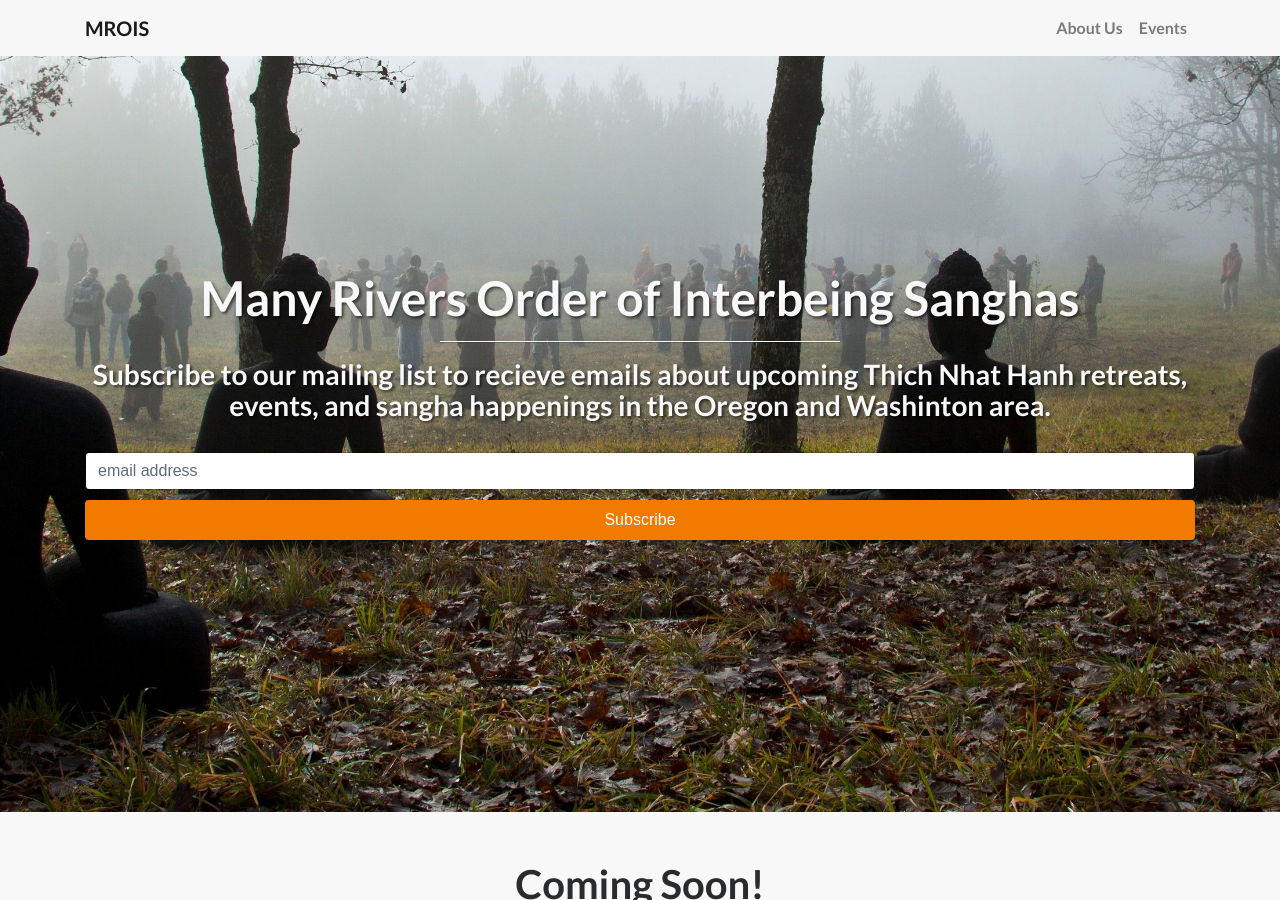
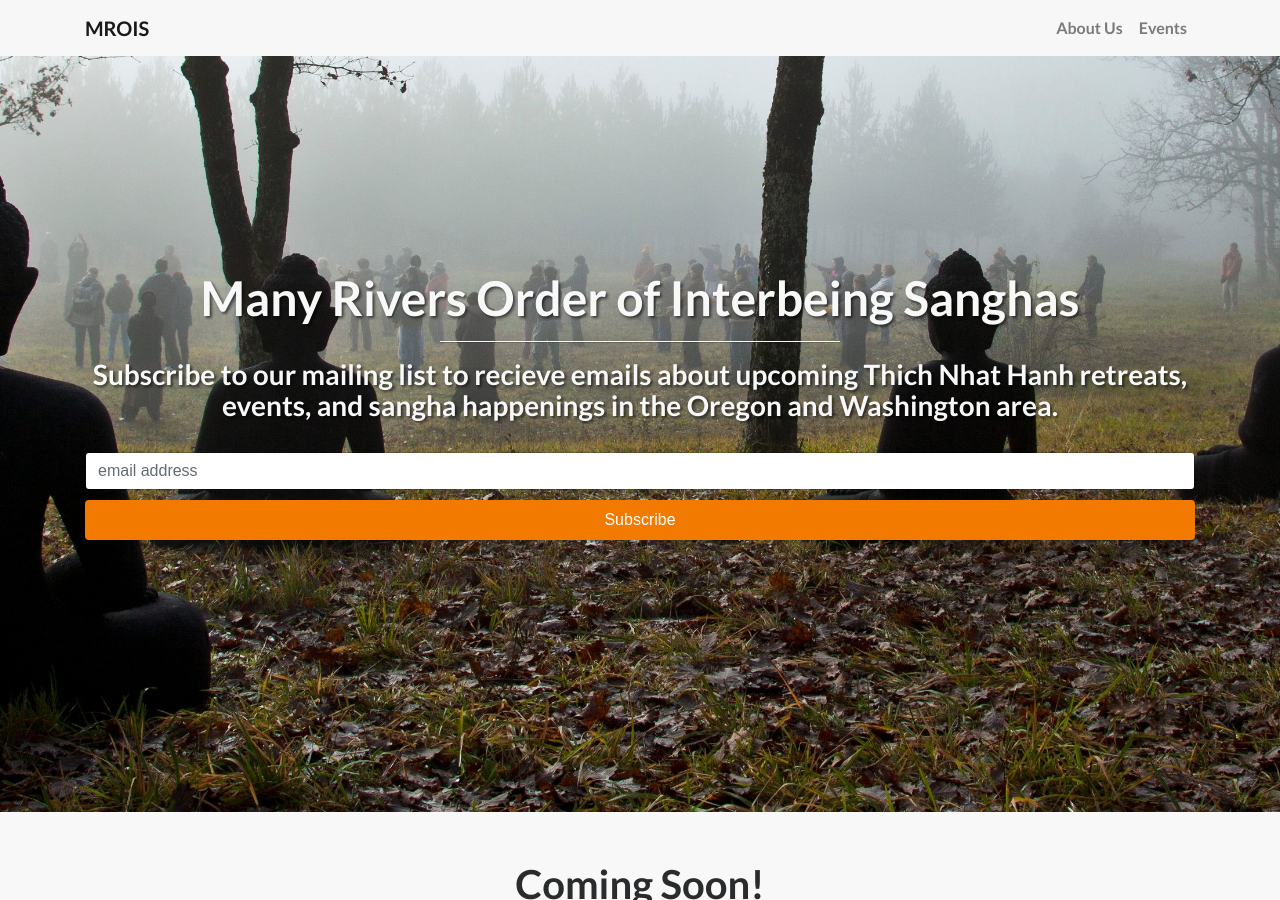
Before and after one commit to MROIS/mindful.community, a Jekyll site: the page built from index.html, in a window 1280 px wide and 900 px high. Built offline with Jekyll 4.4.1, drawn with Linux system fonts in a browser that asks for light colours.

Commit message:
Update header.html

```diff
--- a/_includes/header.html
+++ b/_includes/header.html
@@ -4,7 +4,7 @@
         <div class="intro-message">
             <h1>Many Rivers Order of Interbeing Sanghas</h1>
             <hr class="intro-divider">
-            <h3>Subscribe to our mailing list to recieve emails about upcoming Thich Nhat Hanh retreats, events, and sangha happenings in the Oregon and Washinton area.</h3>
+            <h3>Subscribe to our mailing list to recieve emails about upcoming Thich Nhat Hanh retreats, events, and sangha happenings in the Oregon and Washington area.</h3>
             <br>
             <!-- Begin MailChimp Signup Form -->
 
```
